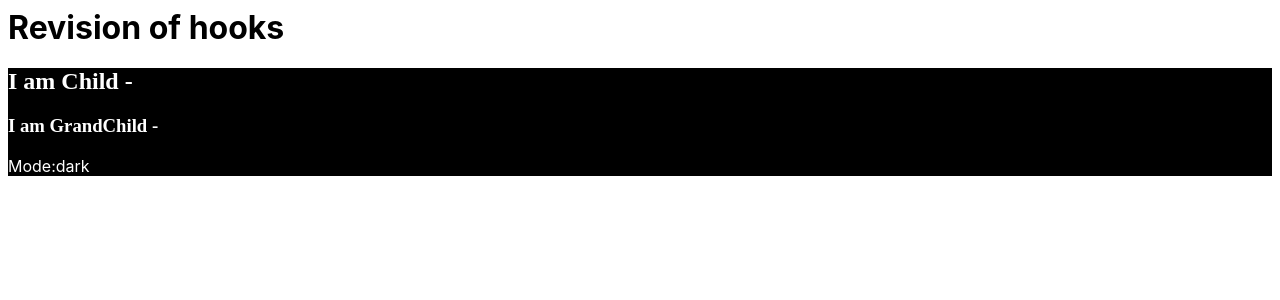
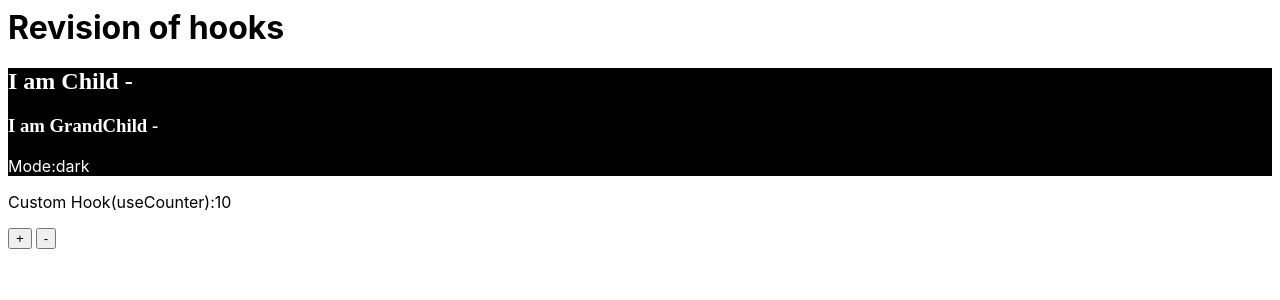
Before and after one commit to AkashSaraf-16/MasteringHooks, a React (Create React App) app: page / in a window 1280 px wide. Shown: the top 300 px of the page. Built offline with nearby package versions, Linux system fonts and the light colour scheme.

Commit message:
Custom Hooks

```diff
--- a/src/App.js
+++ b/src/App.js
@@ -8,6 +8,7 @@ import Expensive from './Expensive.js'; // germane to useMemo
 import Callback from './Callback.js'; // germane to useCallback
 import Context from './Store.js'; // germane to useContext
 import Child from './Child.js'; // germane to useContext
+import useCounter from './useCounter'; // germane to custom hooks
 function reducer(state, action) {
   switch (action.type) {
     case 'DARK_THEME':
@@ -24,6 +25,7 @@ function reducer(state, action) {
 }
 
 export default function App() {
+  const [cnt, add, sub] = useCounter(10);
   const [state, dispatch] = useReducer(reducer, {
     theme: 'dark',
   });
@@ -33,6 +35,9 @@ export default function App() {
         <h1> Revision of hooks</h1>
         <Child />
       </Context.Provider>
+      <p>Custom Hook(useCounter):{cnt}</p>
+      <button onClick={() => add()}>+</button>{' '}
+      <button onClick={() => sub()}>-</button>
     </div>
   );
 }
--- /dev/null
+++ b/src/useCounter.js
@@ -0,0 +1,12 @@
+import React, { useState } from 'react';
+
+const useCounter = (initValue) => {
+  const [count, setCount] = useState(initValue);
+  const add = () => setCount((v) => v + 1);
+  const sub = () => setCount((v) => v - 1);
+
+  return [count, add, sub]; // destructuring const [....]
+  // return {count, add, sub};  // destructuring const {....}
+};
+
+export default useCounter;
```
